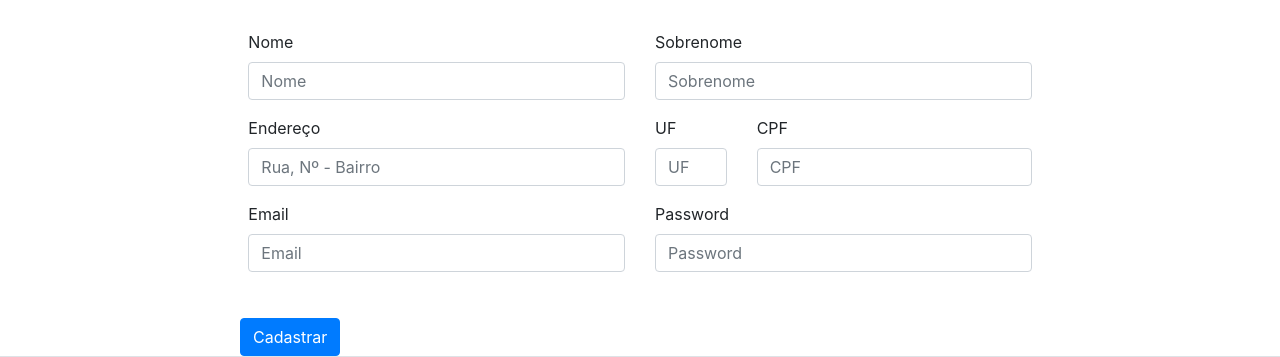
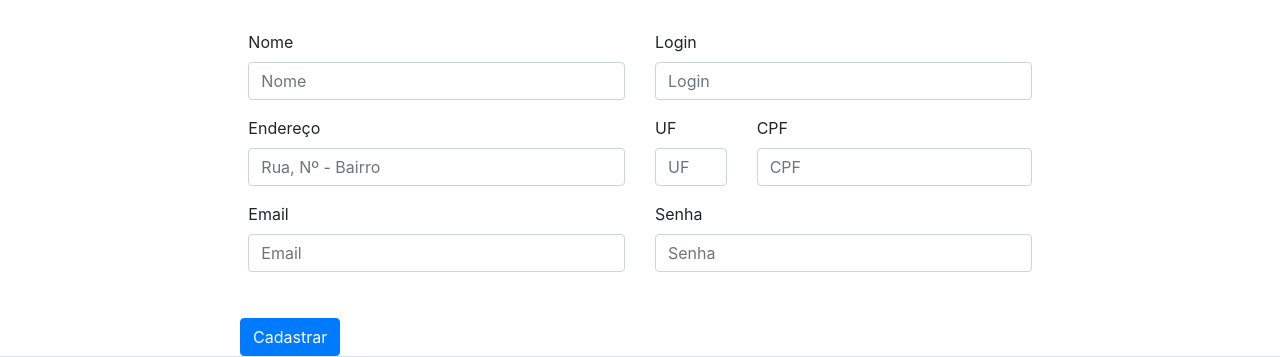
Before and after one commit to Unkybr/Projeto-Integrador, a PHP site: page /cadastro.php in a window 1280 px wide. Shown: the part 181-538 px from the top of the page. Run offline with PHP 8.4, Linux system fonts and the light colour scheme.

Commit message:
Implementado botão Logout e sistema de cadastro

```diff
--- a/cadastro.php
+++ b/cadastro.php
@@ -15,12 +15,17 @@
 			    <form class="form-inline col-md-8">
 			      <input class="form-control col-md-10 mr-sm-2" type="search" placeholder="Procurar" aria-label="Search">
 			    </form>
-
-			   <div class="col-md-2" ><a style="color: #fff;" href="" data-toggle="modal" data-target="#exampleModal" >Login</a>
-			   	<span style="color: white;"> ou </span>
+			   <?php if (isset($_SESSION['nome'])){
+			    	echo "Olá, ". $_SESSION["nome"]. '<a href="logout.php">Logout</a>';
+			    }else{
+			    	echo'
+				   <div class="col-md-2" ><a style="color: #fff;" href="" data-toggle="modal" data-target="#exampleModal">Login</a>
+			   		<span style="color: white;"> ou </span>
 			   						<a style="color: #fff;" href="cadastro.php" >Cadastre-se</a>
-			   </div>
-			         <!-- Modal -->
+			  	 </div>';
+			}
+			?>
+			          <!-- Modal -->
 				      <div class="modal fade" id="exampleModal" tabindex="-1" role="dialog" aria-labelledby="exampleModalLabel" aria-hidden="true">
 				        <div class="modal-dialog" role="document">
 				          <div class="modal-content">
@@ -31,15 +36,15 @@
 				              </button>
 				            </div>
 				            <div class="modal-body">
-				              <form>
+				              <form  action="login.php" method="post">
 				                <div class="form-group">
-				                  <label for="exampleInputEmail1">Email </label>
-				                  <input type="email" class="form-control" id="exampleInputEmail1" aria-describedby="emailHelp" placeholder="Insira seu email">
-				                  <small id="emailHelp" class="form-text text-muted">Nunca iremos compartilhar seus dados.</small>
+				                  <label for="login">Login </label>
+				                  <input type="text" class="form-control" id="login" name="login" aria-describedby="emailHelp" placeholder="Insira seu login">
+				                  <small id="login" name="login" class="form-text text-muted">Nunca iremos compartilhar seus dados.</small>
 				                </div>
 				                <div class="form-group">
-				                  <label for="exampleInputPassword1">Senha</label>
-				                  <input type="password" class="form-control" id="exampleInputPassword1" placeholder="Senha">
+				                  <label for="senha">Senha</label>
+				                  <input type="password" class="form-control" id="senha" name="senha" placeholder="Senha">
 				                </div>
 
 				                <button type="submit" class="btn btn-primary">Confirmar</button>
@@ -70,16 +75,16 @@
 			</nav>
 
 			<div style="padding: 30px">
-				<form>
+				<form action="registro.php" method="post">
 					<div class="row">
 						<div class="col-md-2"></div>
 						<div class="form-group col-md-4">
 					      <label for="inputNome4">Nome</label>
-					      <input type="text" class="form-control" id="inputNome4" placeholder="Nome">
+					      <input type="text" id="nome" pattern="[A-Za-z]{100} name="nome" class="form-control" id="inputNome4" placeholder="Nome" required>
 					    </div>
 					    <div class="form-group col-md-4">
-					      <label for="inputSobrenome4">Sobrenome</label>
-					      <input type="text" class="form-control" id="inputSobrenome4" placeholder="Sobrenome">
+					      <label for="inputLogin4">Login</label>
+					      <input type="text" id="login" name="login"  class="form-control" id="inputLogin4" placeholder="Login" required>
 					    </div>
 					</div>
 
@@ -87,17 +92,17 @@
 				  <div class="col-md-2"></div>
 				   <div class="form-group col-md-4">
 				    <label for="inputAddress">Endereço</label>
-				    <input type="text" class="form-control" id="inputAddress" placeholder="Rua, Nº - Bairro">
+				    <input type="text" id="endereco" name="endereco" class="form-control" id="inputAddress" placeholder="Rua, Nº - Bairro" required>
 				  </div>
 
 				   <div class="form-group col-md-1">
 				    <label for="inputUF">UF</label>
-				    <input type="text" class="form-control" id="inputUF" placeholder="UF">
+				    <input type="text" id="uf" name="uf" class="form-control" id="inputUF" pattern="[A-Za-z]{2}" placeholder="UF" required>
 				  </div>
 
 				  <div class="form-group col-md-3">
 				    <label for="inputCPF2">CPF</label>
-				    <input type="text" class="form-control" id="inputCPF" placeholder="CPF">
+				    <input type="text" id="cpf" name="cpf" class="form-control" id="inputCPF" placeholder="CPF" required>
 				  </div>
 				</div>
 
@@ -105,11 +110,11 @@
 				  	<div class="col-md-2"></div>
 				    <div class="form-group col-md-4">
 				      <label for="inputEmail4">Email</label>
-				      <input type="email" class="form-control" id="inputEmail4" placeholder="Email">
+				      <input type="email" id="email" name="email" class="form-control" id="inputEmail4" placeholder="Email" required>
 				    </div>
 				    <div class="form-group col-md-4">
-				      <label for="inputPassword4">Password</label>
-				      <input type="password" class="form-control" id="inputPassword4" placeholder="Password">
+				      <label for="inputPassword4">Senha</label>
+				      <input type="password" id="senha" name="senha" class="form-control" id="inputPassword4" placeholder="Senha" required>
 				    </div>
 				  </div>
 
@@ -118,9 +123,10 @@
 				<div style="margin-left: 18%;">
 				  <button type="submit" class="btn btn-primary">Cadastrar</button>
 				  </div>
-				</form>
+
 
 			</div>
+				</form>
 
 
 			<footer class="border text-left row" style="background-color: #048;" >
--- /dev/null
+++ b/result.php
@@ -0,0 +1,6 @@
+<?php
+
+	echo $_GET['nome'];
+
+
+ ?>
```
Also changed, not shown: busca.php (added, +24 -0 lines), enterfunc.php (added, +33 -0 lines), inde.php (+8 -4 lines), logout.php (added, +9 -0 lines), registro.php (+49 -0 lines).
